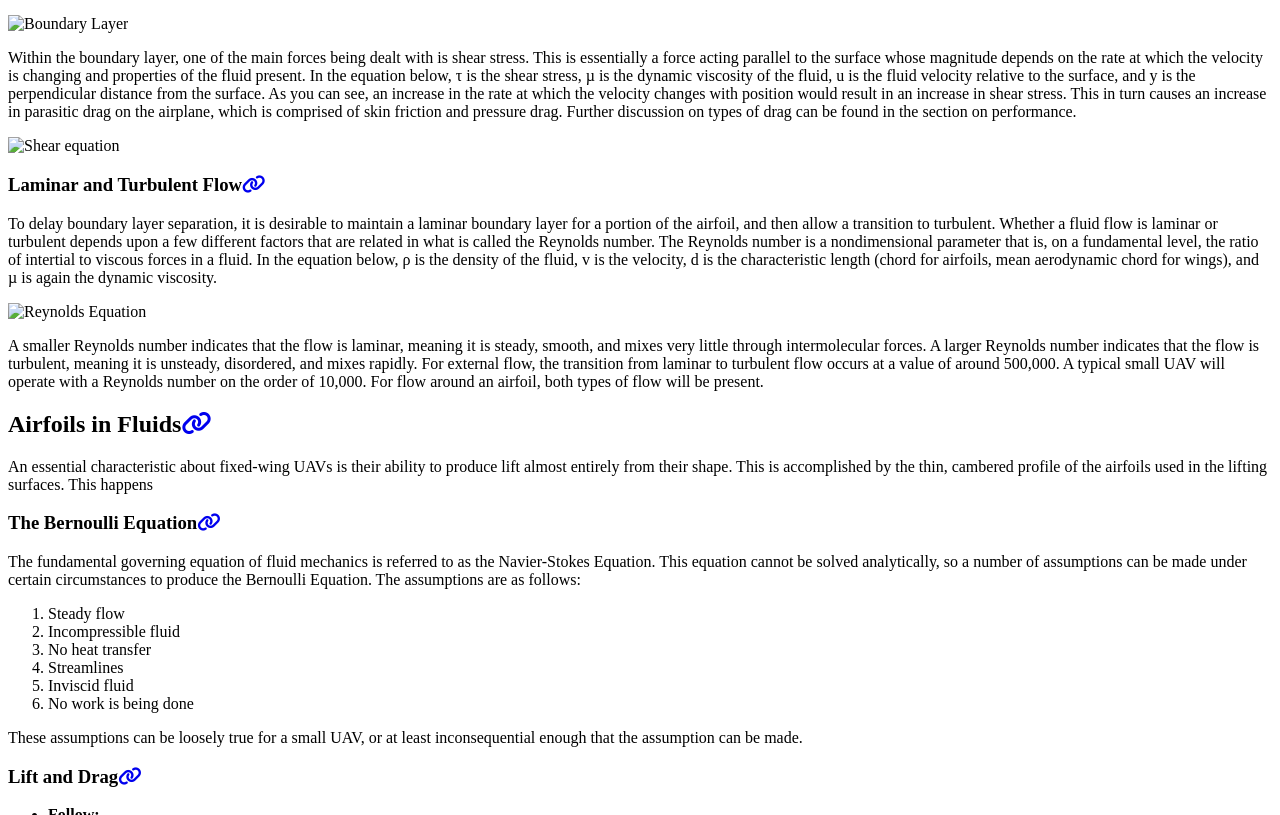
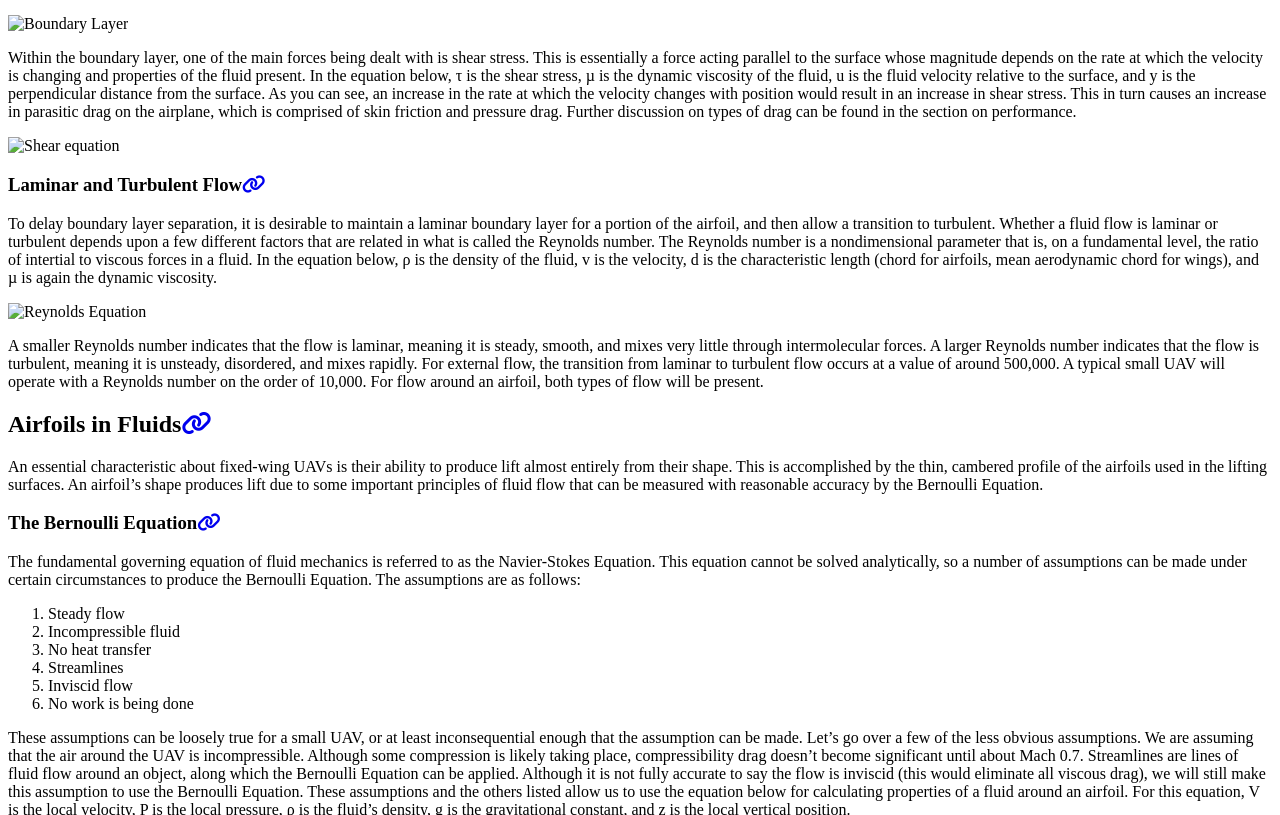
Before and after one commit to BYU-Aeronautics-Club/BYUAeronauticsClub.github.io, a Jekyll site: the page built from _pages/fundamentals/aerodynamics/fluids.md, in a window 1280 px wide and 1400 px high, scrolled down 1016 px. Shown: the top 815 px of the window. Built offline with Jekyll 4.4.1, drawn with Linux system fonts in a browser that asks for light colours; cached includes are drawn as plain includes; nearby versions of some CDN libraries; some of the changed text lies outside the part shown; grey boxes are pictures that could not be loaded.

Commit message:
Adding more section content

```diff
--- a/_pages/fundamentals/aerodynamics/fluids.md
+++ b/_pages/fundamentals/aerodynamics/fluids.md
@@ -32,7 +32,7 @@
 A smaller Reynolds number indicates that the flow is laminar, meaning it is steady, smooth, and mixes very little through intermolecular forces. A larger Reynolds number indicates that the flow is turbulent, meaning it is unsteady, disordered, and mixes rapidly. For external flow, the transition from laminar to turbulent flow occurs at a value of around 500,000. A typical small UAV will operate with a Reynolds number on the order of 10,000. For flow around an airfoil, both types of flow will be present.
 
 ## Airfoils in Fluids
-An essential characteristic about fixed-wing UAVs is their ability to produce lift almost entirely from their shape. This is accomplished by the thin, cambered profile of the airfoils used in the lifting surfaces. This happens
+An essential characteristic about fixed-wing UAVs is their ability to produce lift almost entirely from their shape. This is accomplished by the thin, cambered profile of the airfoils used in the lifting surfaces. An airfoil's shape produces lift due to some important principles of fluid flow that can be measured with reasonable accuracy by the Bernoulli Equation.
 
 ### The Bernoulli Equation
 The fundamental governing equation of fluid mechanics is referred to as the Navier-Stokes Equation. This equation cannot be solved analytically, so a number of assumptions can be made under certain circumstances to produce the Bernoulli Equation. The assumptions are as follows:
@@ -41,9 +41,12 @@
 2. Incompressible fluid
 3. No heat transfer
 4. Streamlines
-5. Inviscid fluid
+5. Inviscid flow
 6. No work is being done
 
-These assumptions can be loosely true for a small UAV, or at least inconsequential enough that the assumption can be made.
+These assumptions can be loosely true for a small UAV, or at least inconsequential enough that the assumption can be made. Let's go over a few of the less obvious assumptions. We are assuming that the air around the UAV is incompressible. Although some compression is likely taking place, compressibility drag doesn't become significant until about Mach 0.7. Streamlines are lines of fluid flow around an object, along which the Bernoulli Equation can be applied. Although it is not fully accurate to say the flow is inviscid (this would eliminate all viscous drag), we will still make this assumption to use the Bernoulli Equation. These assumptions and the others listed allow us to use the equation below for calculating properties of a fluid around an airfoil. For this equation, V is the local velocity, P is the local pressure, &#x03C1; is the fluid's density, g is the gravitational constant, and z is the local vertical position.
+
+![Bernoulli Equation](./figures/bernoulli_equation.JPG){: .align-center}
 
 ### Lift and Drag
+The Bernoulli Equation allows us to compare properties at different points along a streamline. This can be done around an airfoil, allowing us to determine a few important facts. When air flows over the top of an airfoil, we see a slight increase in vertical position and velocity, but a decrease in pressure. The exact opposite is true along the bottom of the airfoil, but to a lesser magnitude. This creates a net upward pressure gradient that produces what we refer to as lift. In the case of a symmetric airfoil (in level flight), the pressure change on each side is equal and opposite, creating a net zero pressure gradient and therefore no lift.
```
